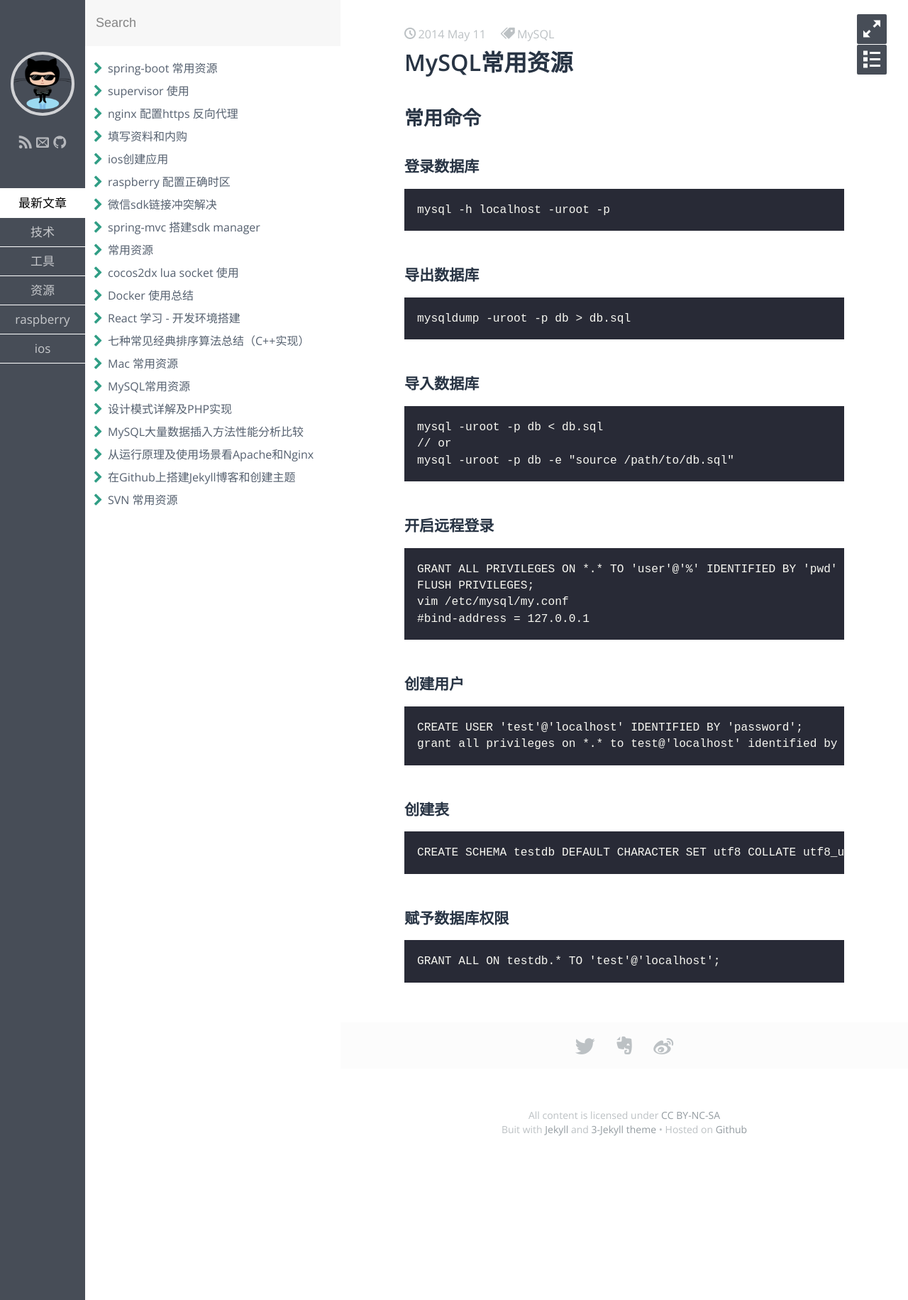
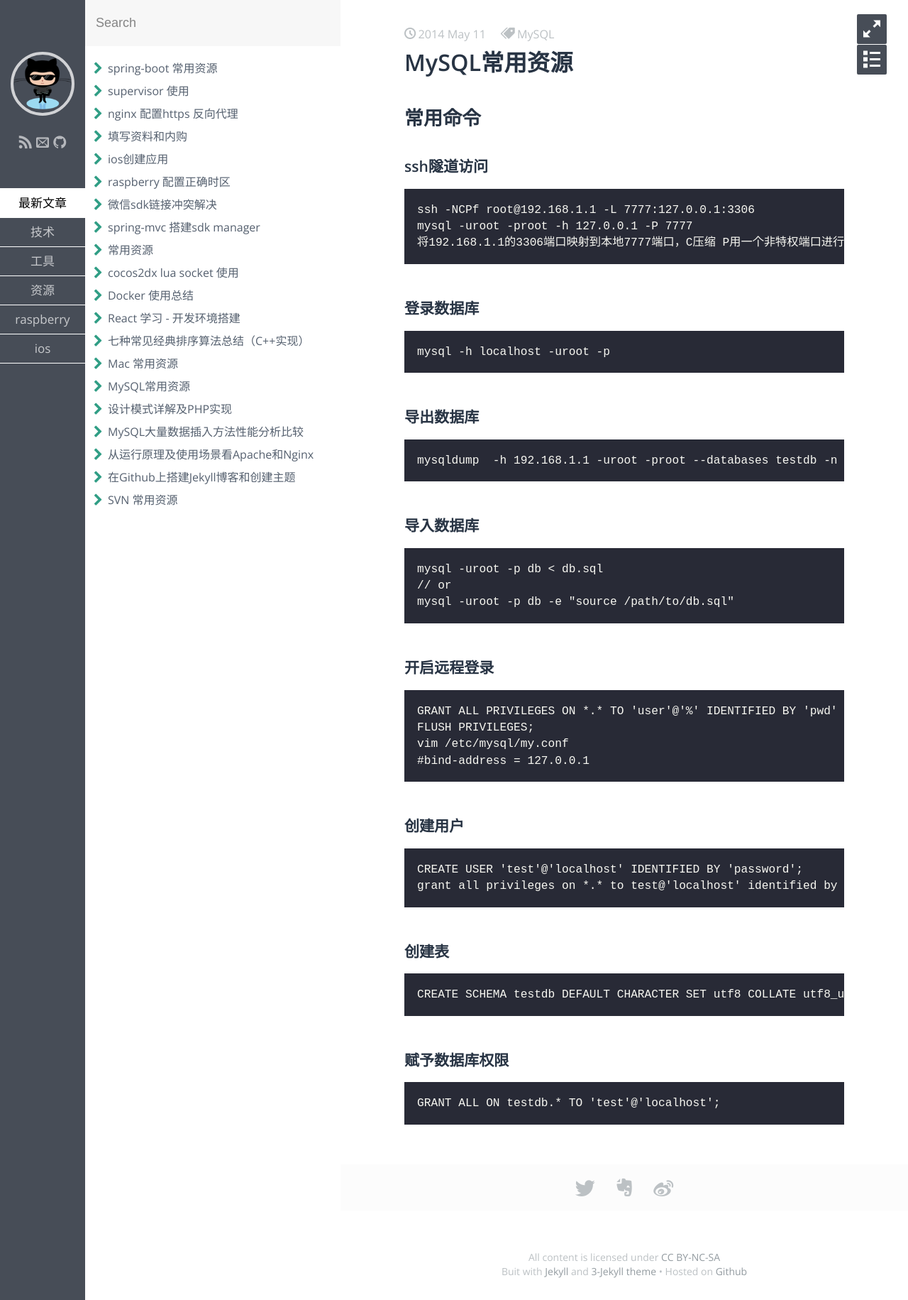
Before and after one commit to zhjzjnb/zhjzjnb.github.io, a Jekyll site: the page built from _posts/resource/2014-05-11-general-mysql-resources.md, in a window 1280 px wide. Shown: the whole page at 71% size. Built offline with Jekyll 4.4.1, drawn with Linux system fonts in a browser that asks for light colours; some web fonts are replaced.

Commit message:
Update 2014-05-11-general-mysql-resources.md

```diff
--- a/_posts/resource/2014-05-11-general-mysql-resources.md
+++ b/_posts/resource/2014-05-11-general-mysql-resources.md
@@ -9,13 +9,18 @@ description:
 
 ## 常用命令
 
+### ssh隧道访问
+    ssh -NCPf root@192.168.1.1 -L 7777:127.0.0.1:3306
+    mysql -uroot -proot -h 127.0.0.1 -P 7777
+    将192.168.1.1的3306端口映射到本地7777端口，C压缩 P用一个非特权端口进行出去的连接 f隧道后台运行 N不执行远程命令
+
 ### 登录数据库
 
     mysql -h localhost -uroot -p
 
 ### 导出数据库
 
-    mysqldump -uroot -p db > db.sql
+    mysqldump  -h 192.168.1.1 -uroot -proot --databases testdb -n  --default-character-set='utf8mb4' --set-charset --skip-add-locks |gzip >./testdb-`date +"%Y-%m-%d-%H-%M-%S"`.sql.tgz
 
 ### 导入数据库
 
```
